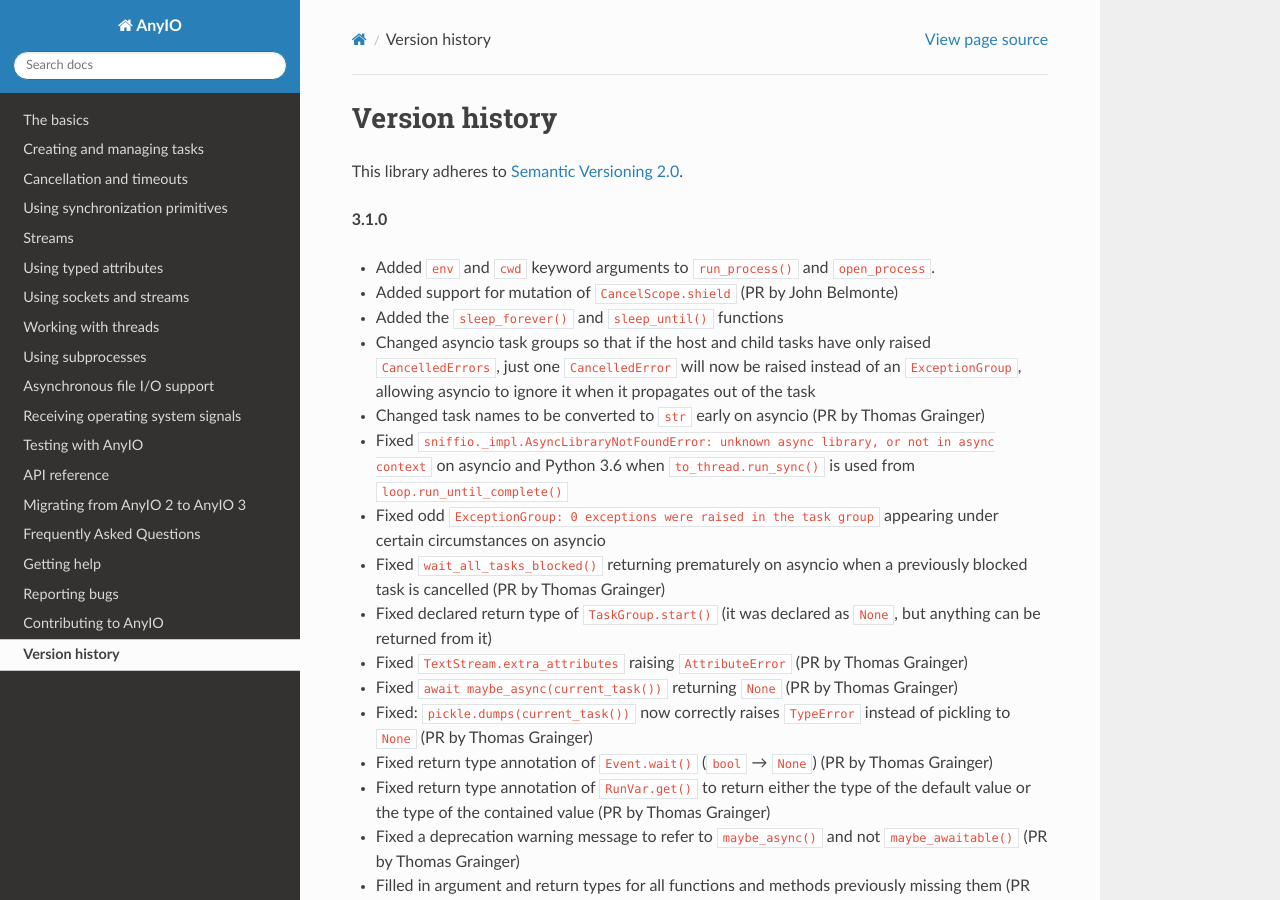
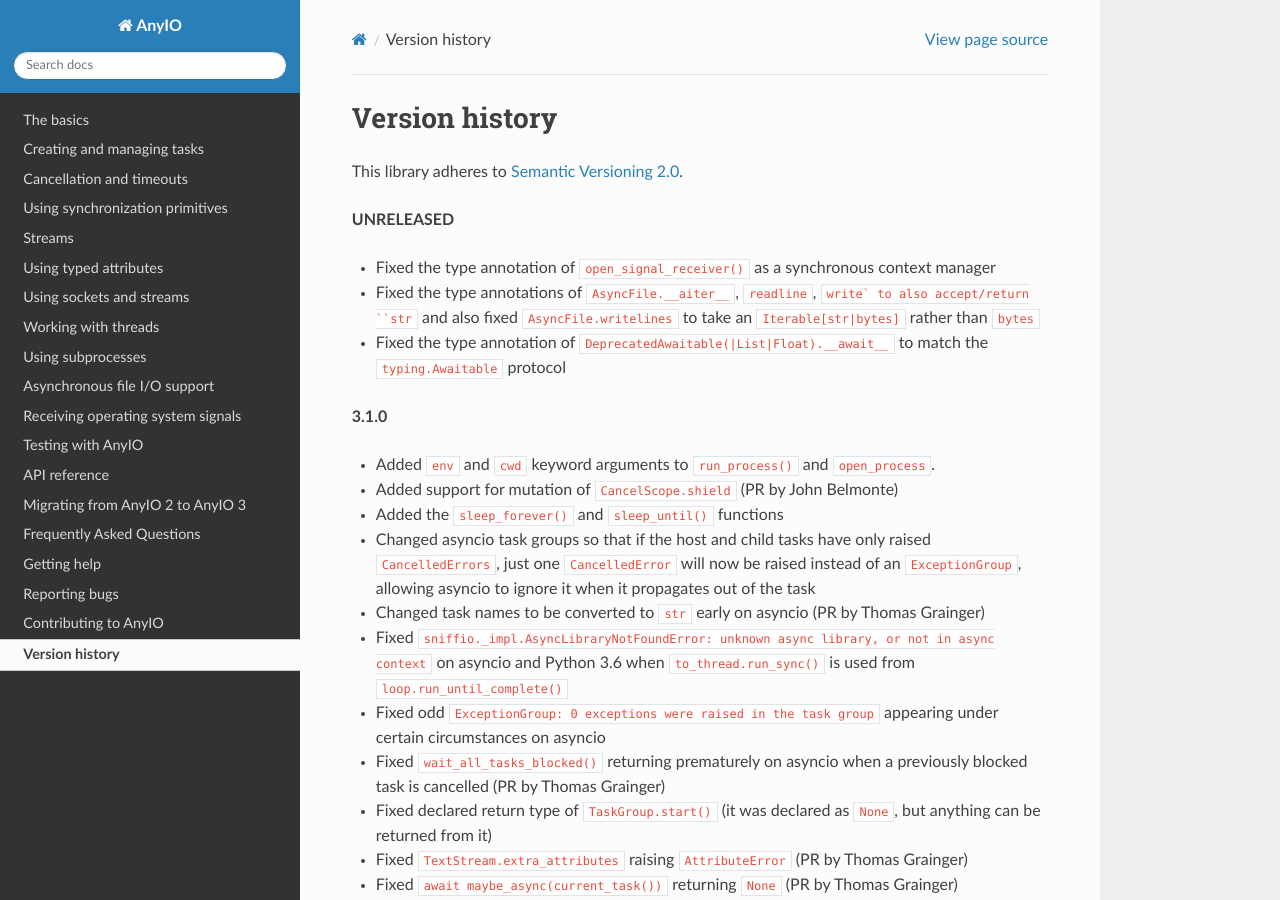
Before and after one commit to agronholm/anyio, a Sphinx documentation site: the page built from docs/versionhistory.rst, in a window 1280 px wide and 900 px high. Built offline with Sphinx 7.4.7 and the Read the Docs theme 2.0.0, drawn with Linux system fonts in a browser that asks for light colours.

Commit message:
update history

```diff
--- a/docs/versionhistory.rst
+++ b/docs/versionhistory.rst
@@ -2,6 +2,13 @@ Version history
 ===============
 
 This library adheres to `Semantic Versioning 2.0 <http://semver.org/>`_.
+
+**UNRELEASED**
+
+- Fixed the type annotation of ``open_signal_receiver()`` as a synchronous context manager
+- Fixed the type annotations of ``AsyncFile.__aiter__``, ``readline``, ``write` to also accept/return ``str``
+  and also fixed ``AsyncFile.writelines`` to take an ``Iterable[str|bytes]`` rather than ``bytes``
+- Fixed the type annotation of ``DeprecatedAwaitable(|List|Float).__await__`` to match the ``typing.Awaitable`` protocol
 
 **3.1.0**
 
```
